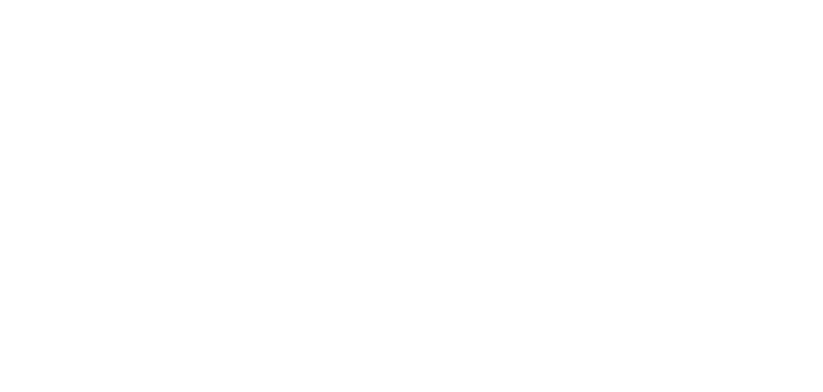
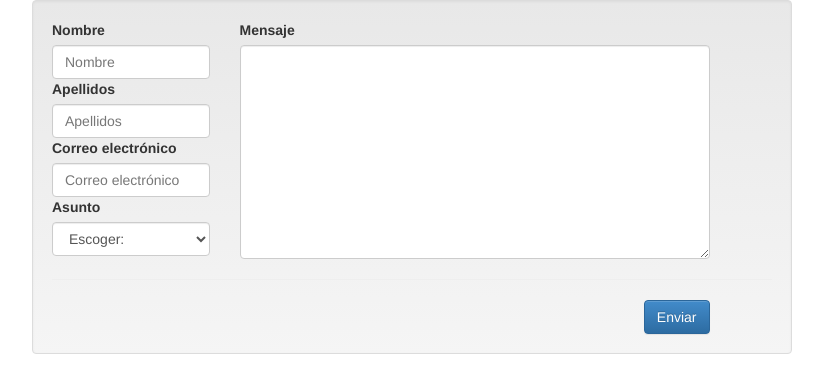
Before and after one commit to jimmyjavier666/jquerybootstrap, a plain HTML site: page index.html in a window 1280 px wide. Shown: the whole page, without its empty margins (38-861 px from the left). Drawn offline with Linux system fonts and the light colour scheme.

Commit message:
Modificado el índice

```diff
--- a/index.html
+++ b/index.html
@@ -2,6 +2,7 @@
 <html>
 <head>
 	<title></title>
+	<meta charset="utf-8">
 	<link rel="stylesheet" type="text/css" href="css/bootstrap.min.css">
 	<link rel="stylesheet" type="text/css" href="css/bootstrap-theme.min.css">
 	<script type="text/javascript" src="js/jquery-2.1.1.min.js"></script>
@@ -11,11 +12,46 @@
 	$(function(){
 
 	});
-	</script
+	</script>
 </head>
 <body>
 	<div class="container">
+		<form class="well col-md-8">
 
+		  <div class="row">
+				<div class="col-md-3">
+
+					<label>Nombre</label>
+					<input type="text" id="nombre" name="nombre" placeholder="Nombre" class="form-control">
+
+					<label>Apellidos</label>
+					<input type="text" placeholder="Apellidos" id="apellidos" name="apellidos" class="form-control">
+
+					<label>Correo electrónico</label>
+					<input type="email" placeholder="Correo electrónico" id="email" name="email" class="form-control">
+
+					<label>Asunto</label>
+					<select id="asunto" name="asunto" class="form-control">
+						<option value="" selected="">Escoger:</option>
+						<option value="servicio">Servicio</option>
+						<option value="sugerencia">Sugerencia</option>
+						<option value="soporte">Soporte técnico</option>
+					</select>
+
+
+				</div>
+				<div class="col-md-8">
+					<label>Mensaje</label>
+					<textarea name="mensaje" id="mensaje" class="form-control" rows="10"></textarea>
+				</div>
+			</div>
+			<hr />
+			<div class="row">
+			<div class="col-md-11">
+				<button type="button" id="btnEnviar" name="btnEnviar" class="btn btn-primary pull-right">Enviar</button>
+			</div>
+		</div>
+		</form>
 	</div>
 </body>
 </html>
```
